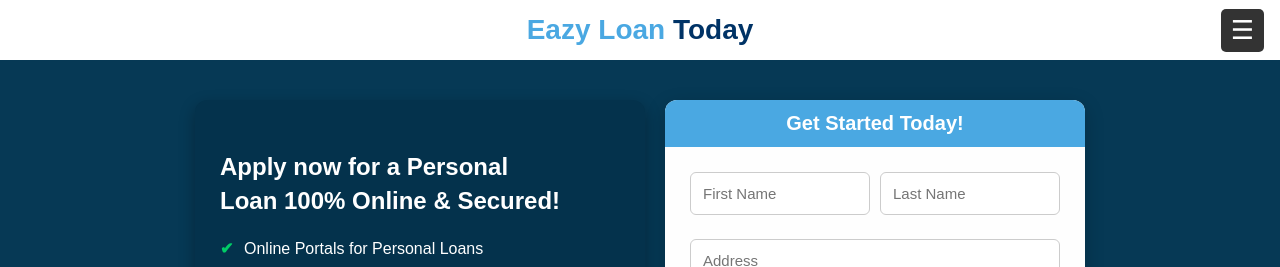
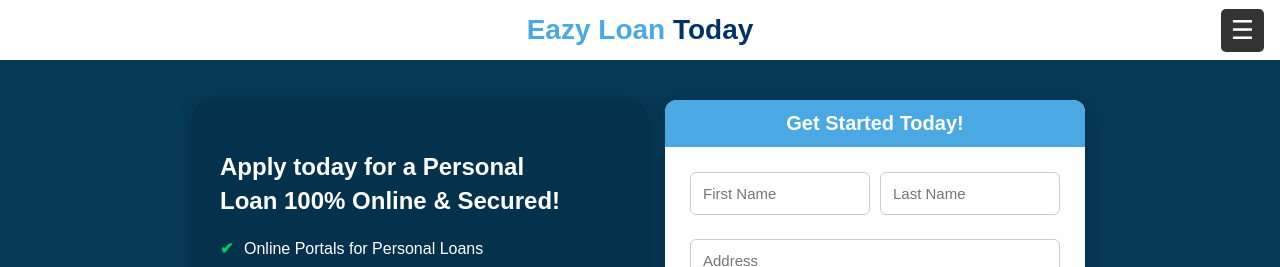
Before and after one commit to chatgptpatel244/chatgptpatel244.github.io, a plain HTML site: page index.html in a window 1280 px wide. Shown: the top 267 px of the page. Drawn offline with Linux system fonts and the light colour scheme.

Commit message:
Update index.html

```diff
--- a/index.html
+++ b/index.html
@@ -381,7 +381,7 @@
 
   <div class="main-section">
     <div class="loan-info">
-      <h2>Apply now for a Personal<br>Loan 100% Online & Secured!</h2>
+      <h2>Apply today for a Personal<br>Loan 100% Online & Secured!</h2>
       <ul>
         <li>Online Portals for Personal Loans</li>
         <li>Cash in Account Within 48 Hours</li>
```
